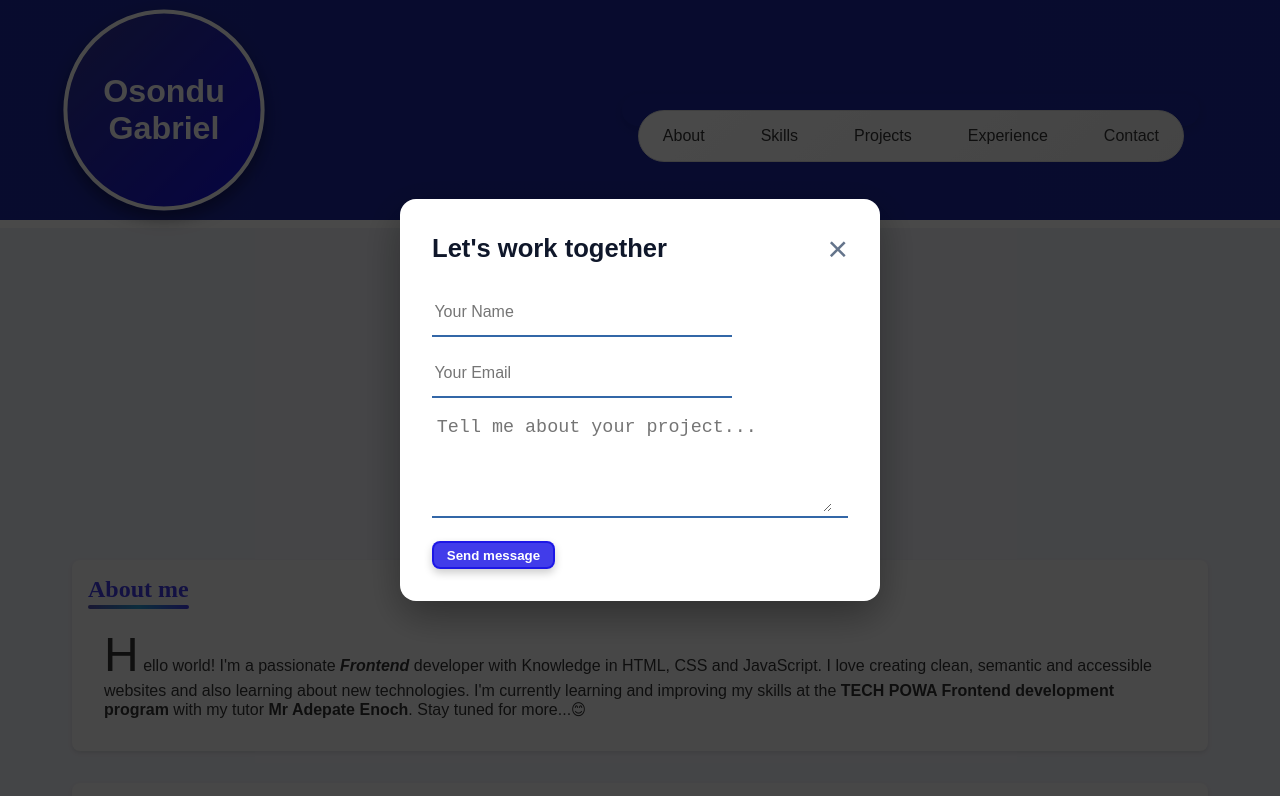
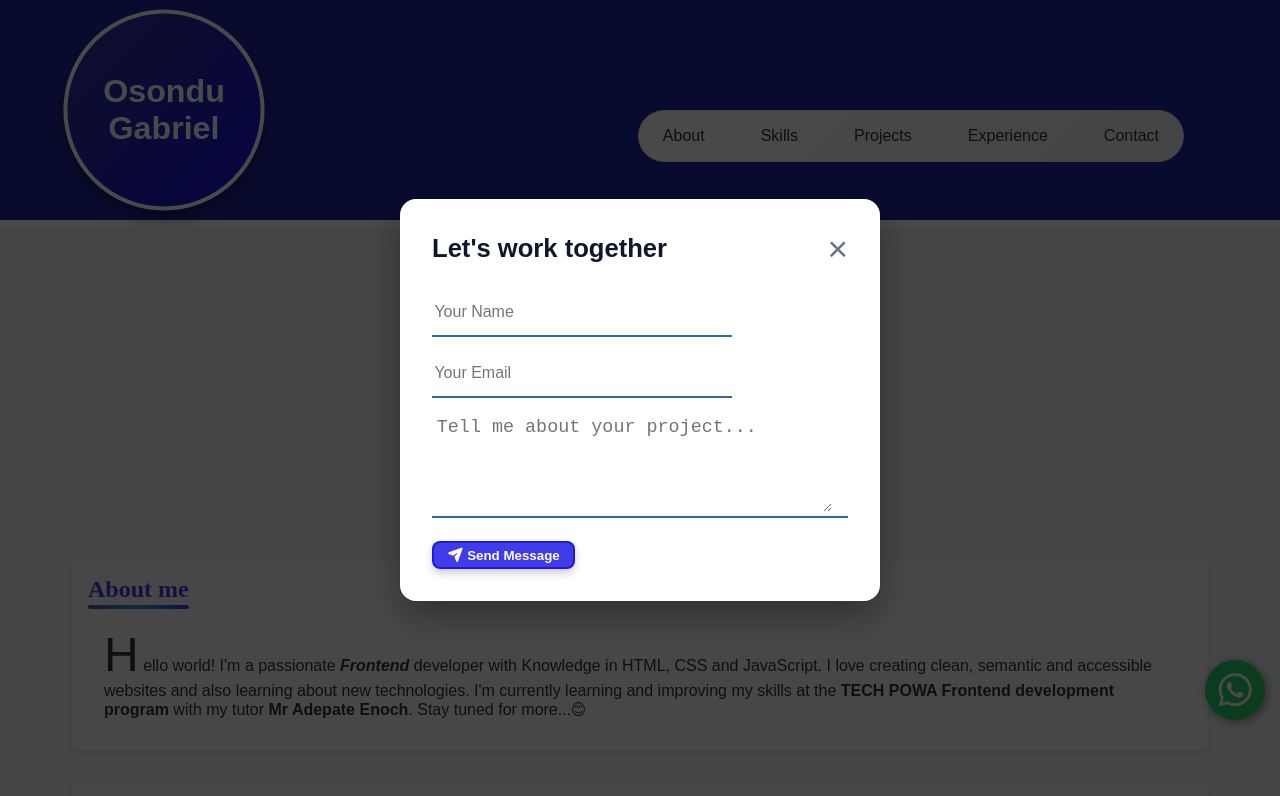
Before and after one commit to OsonduGabriel/mywebsite, a plain HTML site: page index.html in a window 1280 px wide. Both pictures are taken after a click on the button "Hire Me". Shown: the top 796 px of the page. Drawn offline with Linux system fonts and the light colour scheme.

Commit message:
whatsapp button

```diff
--- a/index.html
+++ b/index.html
@@ -193,7 +193,7 @@
                             <li>Responsive design</li>
                             <li>JavaScript</li>
                         </ul>
-                        <a href="https://osondu-blog-exercise.netlify.app/"
+                        <a href="https://simple_calculator.netlify.app/"
                                 class="project_link" target="_blank">View Demo</a>
                         <a href="https://github.com/OsonduGabriel" class="project_link"
                                 target="_blank">Github</a>
@@ -259,6 +259,11 @@
         </section>
 
     </main>
+    <!-- ======== Whatasapp button ========= -->
+     <a href="https://wa.me/653697138?text=Hello%20Gabriel%20I%20have%20a%20request...."
+     class="whatsapp_float pulsewa" target="_blank" rel="noopener noreferrer"
+     title="chat with us on whatsapp" aria-label="chat with us on whatsapp"><i class="fa-brands fa-whatsapp icon"></i></a>
+
     <!-- ======== Modal pop-up window for hire me button ========== -->
          <div id="hireModal" class="modal_overlay">
             <div class="modal_content">
@@ -279,7 +284,7 @@
                         <textarea name="" id="message_box" placeholder="Tell me about your project..." rows="4" cols="50"></textarea>
                         <div class="input_underline"></div>
                         <br>
-                        <input type="submit" class="submit" value="Send message">
+                        <button type="submit" class="submit"><i class="fa fa-paper-plane"></i> Send Message</button>
                 </form>
             </div>
      </div>
--- a/script.js
+++ b/script.js
@@ -1,4 +1,5 @@
 const backToTop = document.querySelector(".back_to_top")
+const whatsapp = document.querySelector(".whatsapp_float")
 const cvBtn = document.querySelector(".btn_cv")
 const hireBtn = document.querySelector(".btn_hire")
 const modal = document.getElementById("hireModal") //modal overlay ID
@@ -54,3 +55,9 @@ document.addEventListener("keydown", (event) => {
         closeModal()
     }
 })
+
+// timer for whatsapp pulse animation = 8s
+setTimeout(() => {
+    whatsapp.classList.remove("pulsewa")
+}, 8000
+)
--- a/style.css
+++ b/style.css
@@ -611,6 +611,40 @@ footer a:hover{
     color: #ffffffe3;
 }
 
+/* whatsapp button */
+.whatsapp_float{
+    position: fixed;
+    bottom: 80px;
+    right: 20px;
+    width: 40px;
+    height: 40px;
+    border-radius: 50%;
+    color: white;
+    background: #25D366;
+    text-align: center;
+    display: flex;
+    justify-content: center;
+    align-items: center;
+    text-decoration: none;
+    font-size: 1.675rem;
+    box-shadow: 2px 2px 10px rgba(0,0,0,0.4);
+    transition: all 0.4s ease;
+    z-index: 1000;
+}
+.whatsapp_float:hover{
+    transform: scale(1.12);
+    background: #20b858;
+    box-shadow: 4px 4px 15px rgba(0,0,0,0.5);
+}
+.whatsapp_float.pulsewa{
+    animation: pulsewa 2s infinite;
+}
+@keyframes pulsewa{
+    0%{box-shadow: 0 0 0 0 rgba(37, 211, 102, 0.7);}
+    70%{box-shadow: 0 0 0 15px rgba(37, 211, 102, 0);}
+    100%{box-shadow: 0 0 0 0 rgba(37, 211, 102, 0);}
+}
+
 /* modal styles */
 .modal_overlay{
     display: none;
@@ -813,5 +847,12 @@ li a:hover{
     width: 400px;
     max-width: 500px;
 }
-
+/* whatsapp button */
+.whatsapp_float{
+    bottom: 80px;
+    right: 15px;
+    width: 60px;
+    height: 60px;
+    font-size: 2.375rem;
 }
+}
```
